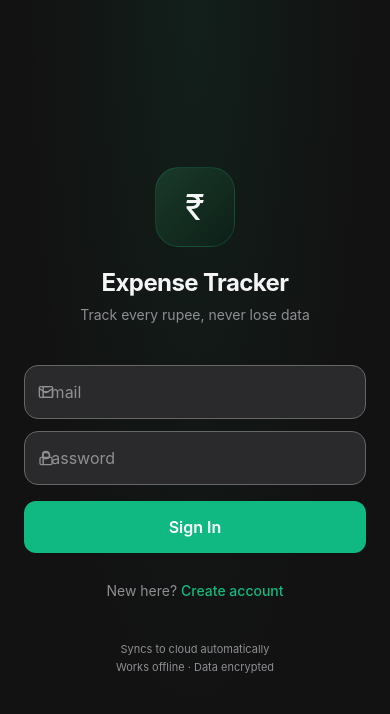
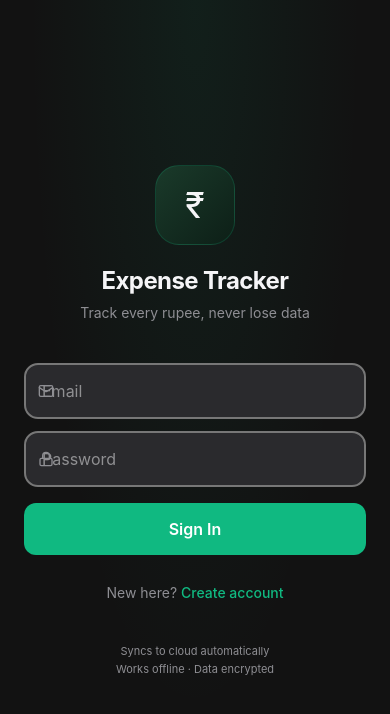
Before and after one commit to manojtyson-37/Expense-Manager, a React (Vite) app: page /#/ in a window 390 px wide. Shown: the top 714 px of the page. Built offline with nearby package versions, Linux system fonts and the light colour scheme; no server answers.

Commit message:
fix: bolder input borders — 2px #777 for mobile visibility
Co-Authored-By: Claude Sonnet 4.6 <noreply@anthropic.com>

```diff
--- a/src/index.css
+++ b/src/index.css
@@ -40,7 +40,7 @@ body {
 input, select, textarea {
   background: #2a2a2d;
   color: var(--color-text);
-  border: 1.5px solid #666;
+  border: 2px solid #777;
   border-radius: 0.875rem;
   padding: 0.875rem 1rem;
   width: 100%;
```
